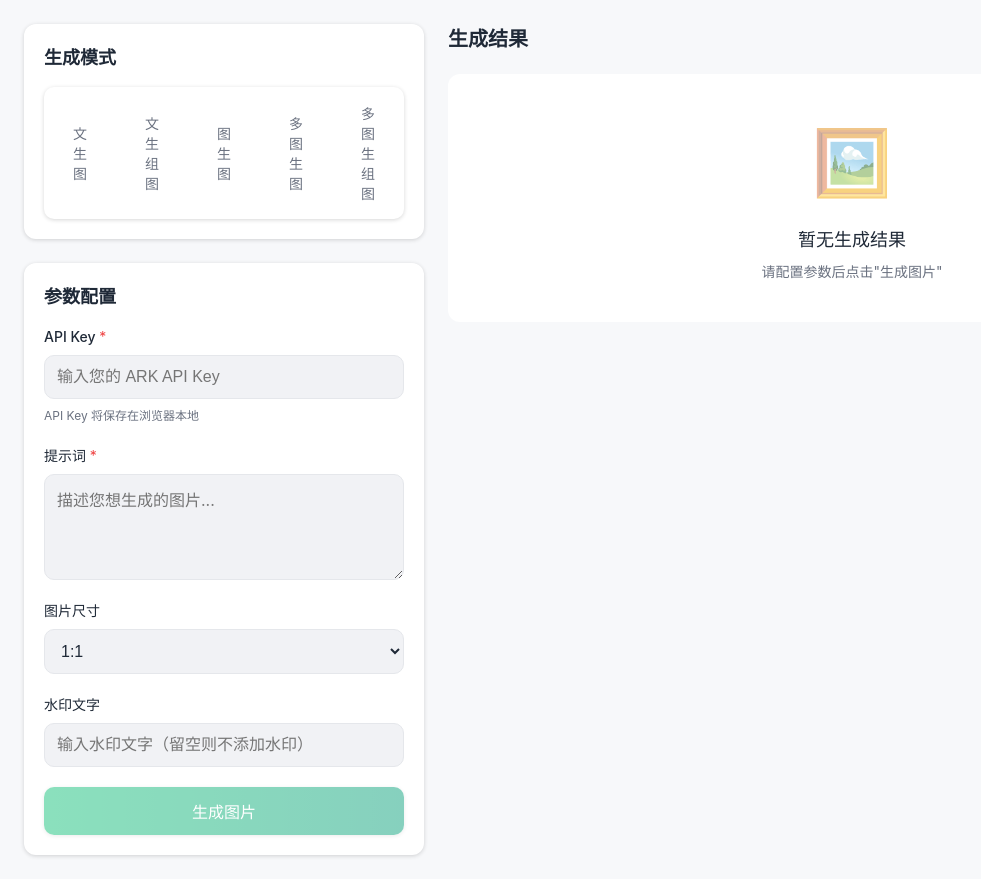
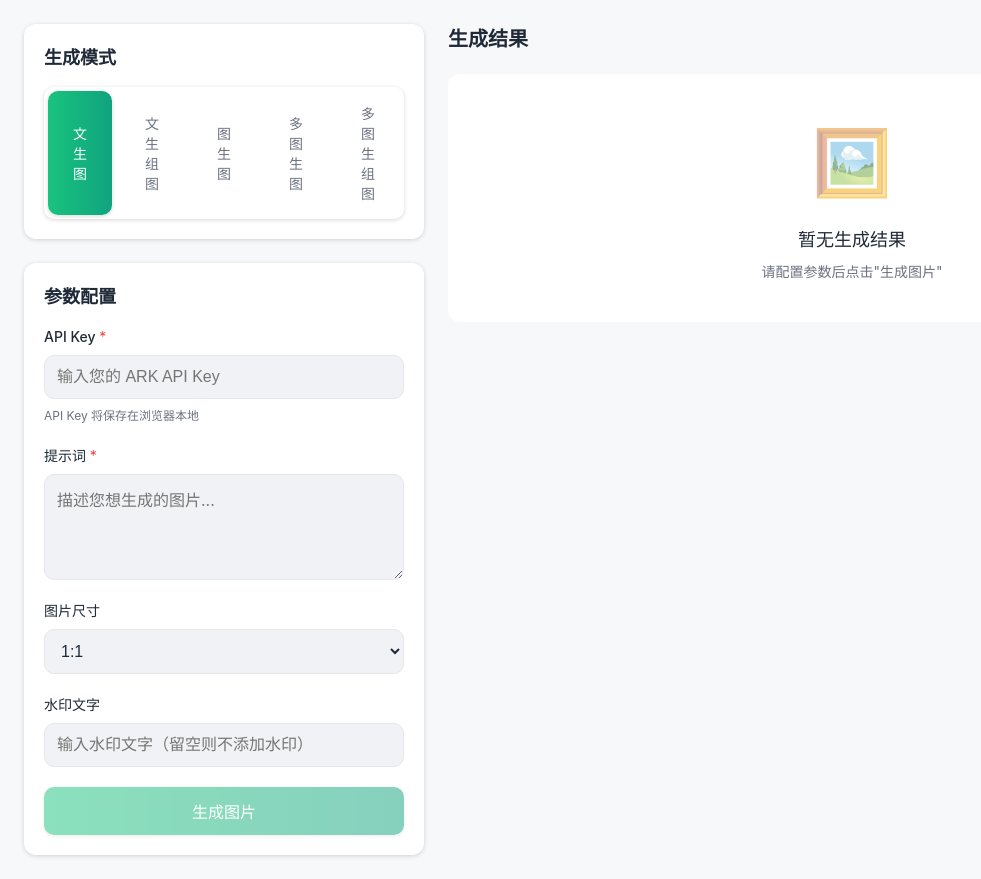
Before and after one commit to CloudBillow/image-generate-demo, a Vue app: page / in a window 1280 px wide. Shown: the whole page, without its empty margins (0-981 px from the left). Built offline with nearby package versions, Linux system fonts and the light colour scheme.

Commit message:
打包 修改button选中颜色

```diff
--- a/src/components/ModeSwitcher.vue
+++ b/src/components/ModeSwitcher.vue
@@ -58,6 +58,12 @@ const modes = [
   color: var(--c-text);
 }
 
+.mode-button.active {
+  background: var(--g-primary);
+  color: white;
+  box-shadow: var(--shadow-low);
+}
+
 .mode-button:focus-visible {
   outline: 2px solid var(--c-primary);
   outline-offset: 2px;
```
Also changed, not shown: 4 other files (tests, documents, lock files or other folders).
